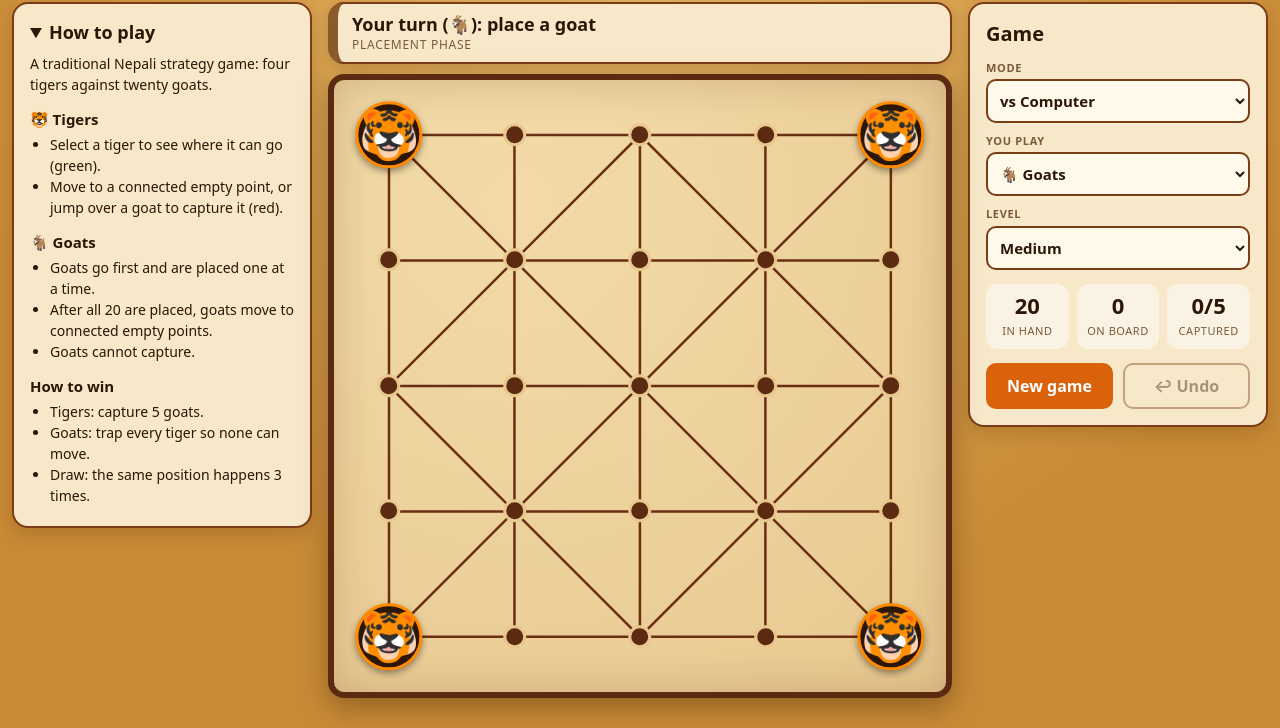
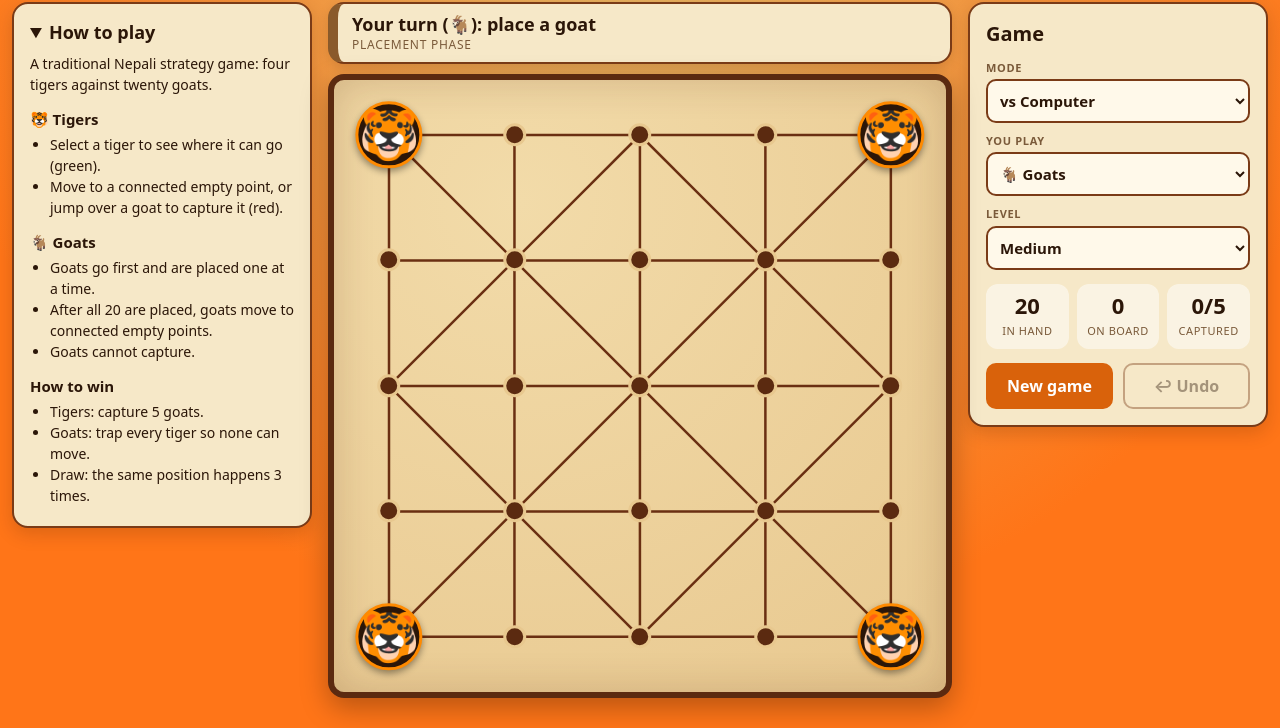
Before and after one commit to DamsCode444/Baagh-ChaalDmz, a plain HTML site: page index.html in a window 1280 px wide. Shown: the part 72-800 px from the top of the page. Drawn offline with Linux system fonts and the light colour scheme.

Commit message:
Update theme.css

```diff
--- a/css/theme.css
+++ b/css/theme.css
@@ -21,7 +21,8 @@
   --goat-image:  url("../img/goat.png");
 
   /* ---------- PAGE & PANELS ---------- */
-  --page-bg:       #c98a35;
+  --page-bg:       #FF7518;
+  /* --page-bg:       #c98a35; */
   --page-bg-light: #e3b565;      /* soft glow at the top of the page */
   --panel-bg:      #f6e8c8;
   --panel-border:  #7a3b17;
```
